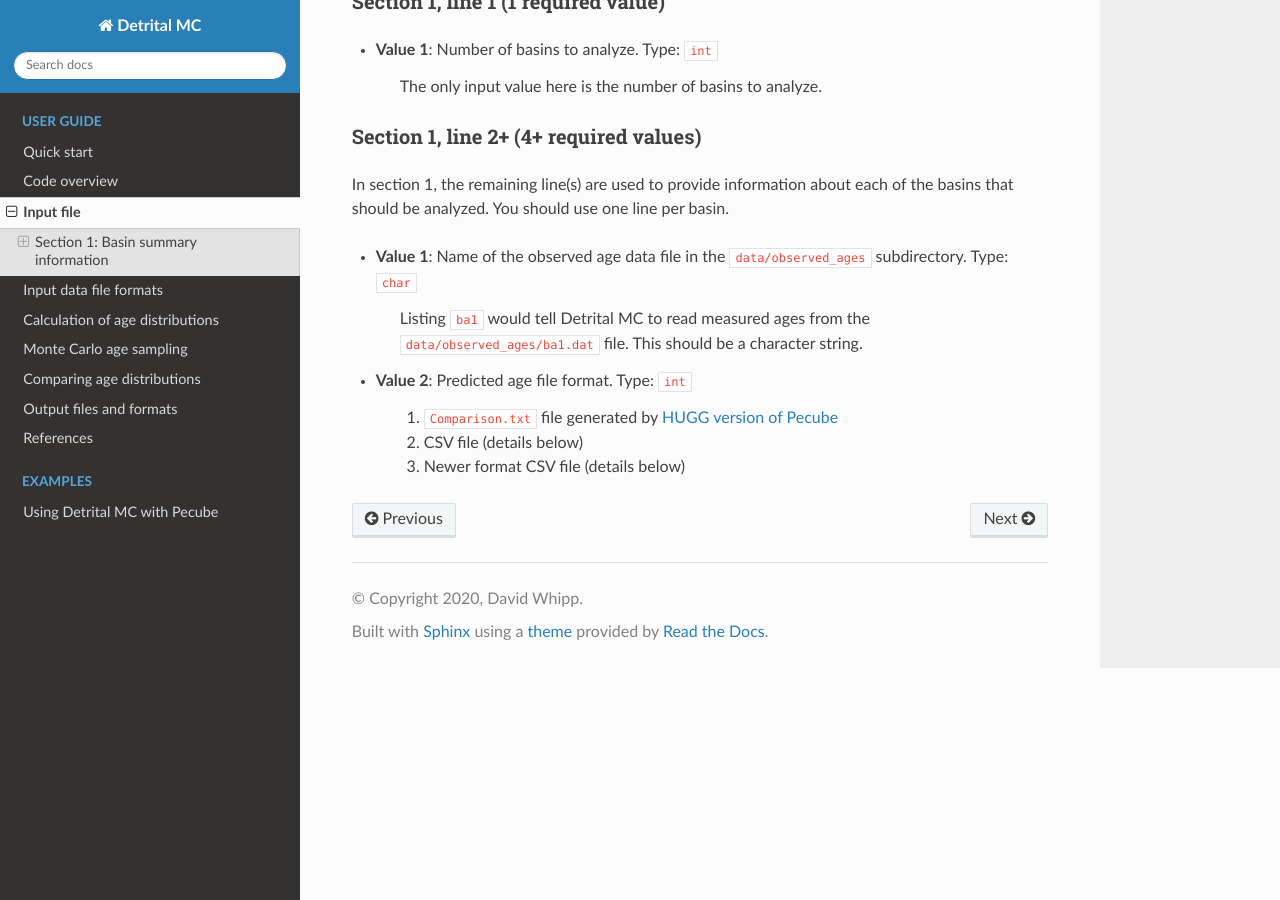
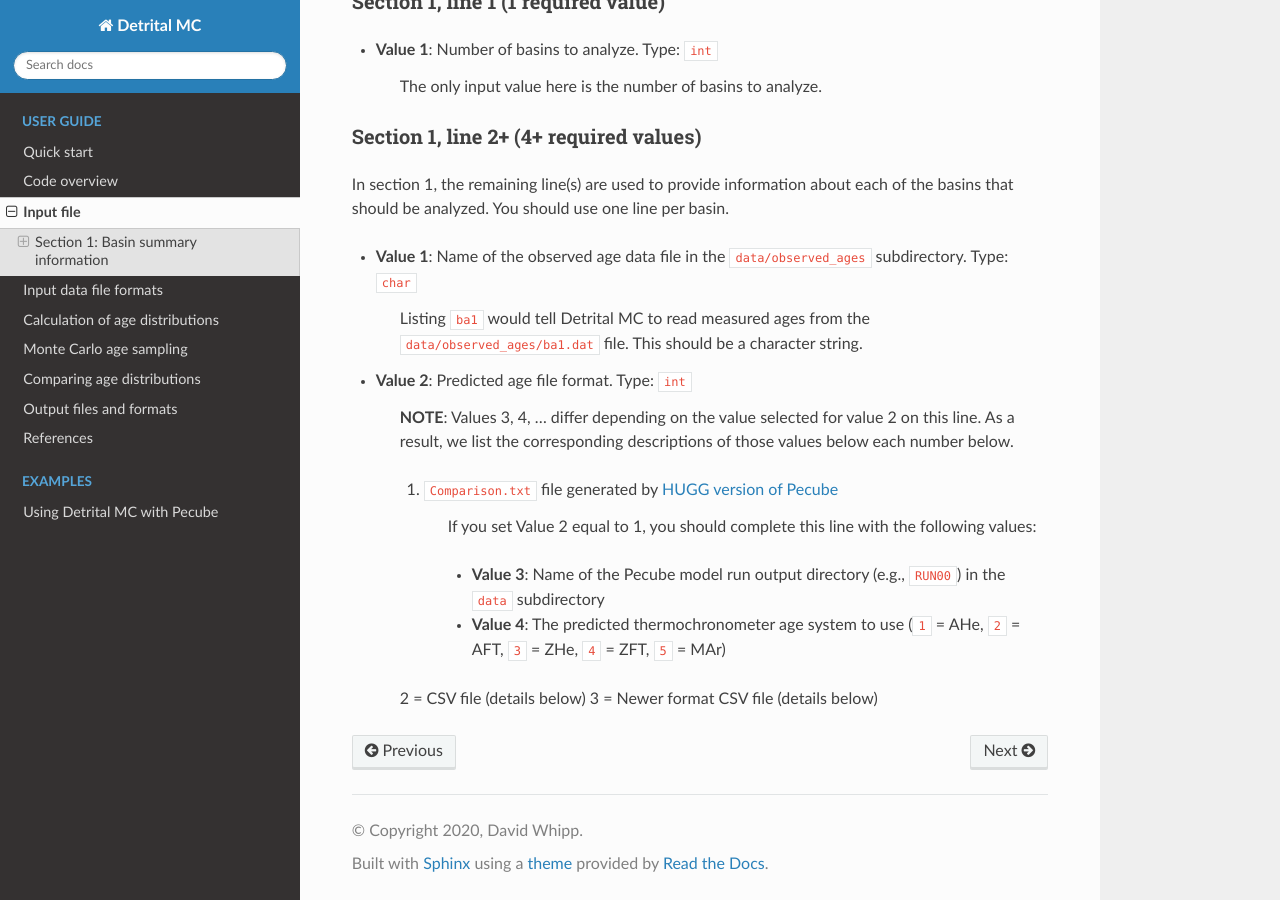
Before and after one commit to HUGG/Detrital-MC, a Sphinx documentation site: the page built from docs/source/manual/input-file.rst, in a window 1280 px wide and 900 px high, scrolled down 686 px. Built offline with Sphinx 7.4.7 and the Read the Docs theme 2.0.0, drawn with Linux system fonts in a browser that asks for light colours.

Commit message:
Added text for Pecube Comparison.txt option

```diff
--- a/docs/source/manual/input-file.rst
+++ b/docs/source/manual/input-file.rst
@@ -41,9 +41,18 @@ You should use one line per basin.
 
 - **Value 2**: Predicted age file format. Type: ``int``
 
+    **NOTE**: Values 3, 4, ... differ depending on the value selected for value 2 on this line.
+    As a result, we list the corresponding descriptions of those values below each number below.
+
     1. ``Comparison.txt`` file generated by `HUGG version of Pecube <https://github.com/HUGG/Pecube-HUGG>`_
-    2. CSV file (details below)
-    3. Newer format CSV file (details below)
+
+        If you set Value 2 equal to 1, you should complete this line with the following values:
+
+        - **Value 3**: Name of the Pecube model run output directory (e.g., ``RUN00``) in the ``data`` subdirectory
+        - **Value 4**: The predicted thermochronometer age system to use (``1`` = AHe, ``2`` = AFT, ``3`` = ZHe, ``4`` = ZFT, ``5`` = MAr)
+
+    2 = CSV file (details below)
+    3 =  Newer format CSV file (details below)
 
 
 ..
```
